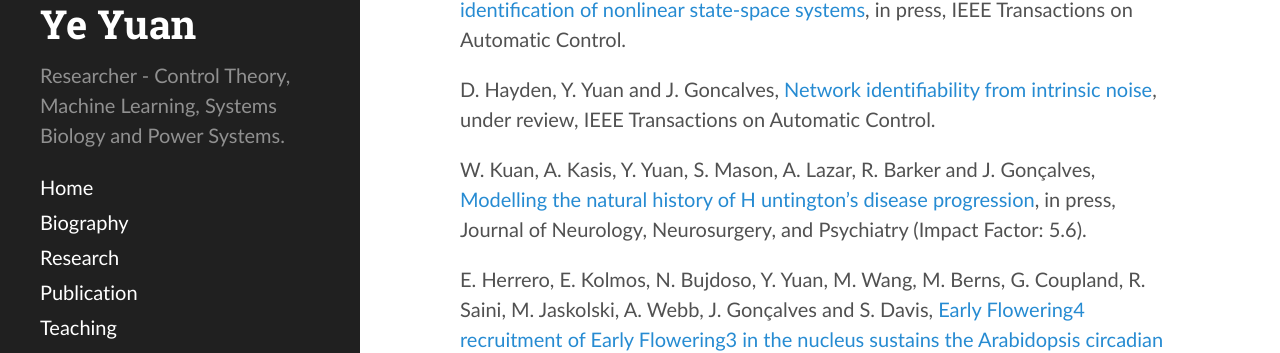
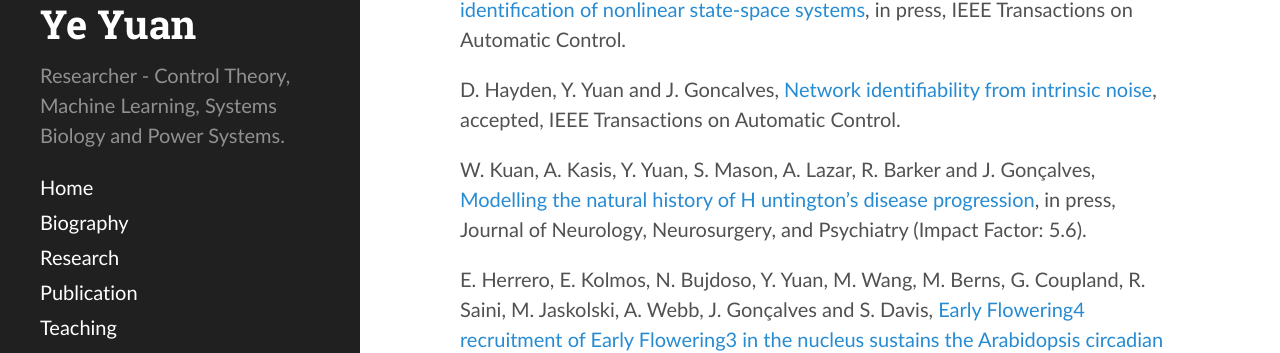
Before and after one commit to yy311/yy311.github.io, a Jekyll site: the page built from publication.md, in a window 1280 px wide and 900 px high, scrolled down 571 px. Shown: the part 185-538 px from the top of the window. Built offline with Jekyll 4.4.1, drawn with Linux system fonts in a browser that asks for light colours.

Commit message:
Update publication.md

```diff
--- a/publication.md
+++ b/publication.md
@@ -25,7 +25,7 @@ Y. Yuan, G. Stan, S. Warnick and J. Gonçalves , [Robust dynamical network stru
 
 W. Pan, Y. Yuan*, J. Gonçalves and G. Stan, [Bayesian approaches to the identification of nonlinear state-space systems](http://arxiv.org/pdf/1408.3549v5.pdf), in press, IEEE Transactions on Automatic Control.
 
-D. Hayden, Y. Yuan and J. Goncalves, [Network identifiability from intrinsic noise](http://arxiv.org/abs/1310.0375), under review, IEEE Transactions on Automatic Control.
+D. Hayden, Y. Yuan and J. Goncalves, [Network identifiability from intrinsic noise](http://arxiv.org/abs/1310.0375), accepted, IEEE Transactions on Automatic Control.
 
 W. Kuan, A. Kasis, Y. Yuan, S. Mason, A. Lazar, R. Barker and J. Gonçalves,[ Modelling the natural history of H untington’s disease progression](http://jnnp.bmj.com/content/86/10/1143.abstract), in press, Journal of Neurology, Neurosurgery, and Psychiatry (Impact Factor: 5.6).
 
```
